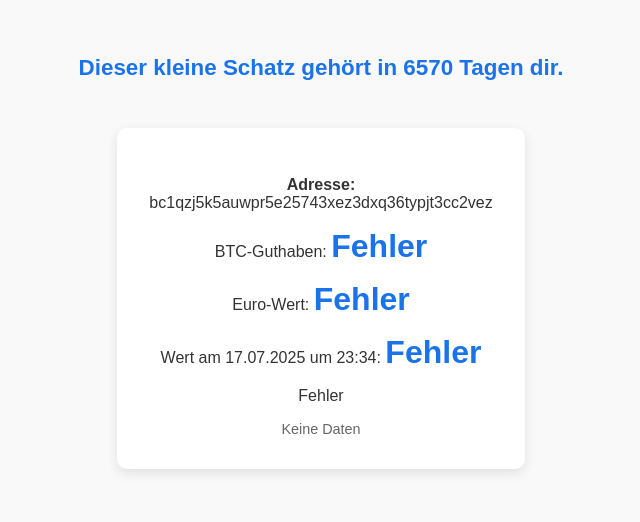
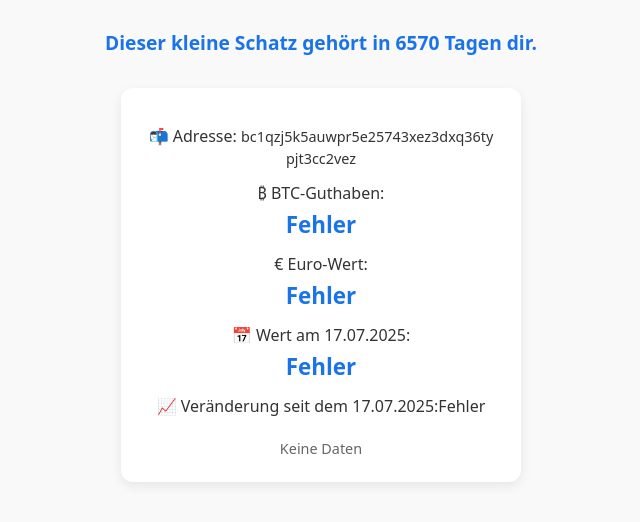
Before and after one commit to LordBerzerker/When-Phil-gets-18, a plain HTML site: page index.html in a window 1280 px wide. Shown: the whole page, without its empty margins (319-959 px from the left). Drawn offline with Linux system fonts and the light colour scheme; no server answers.

Commit message:
Update index.html

```diff
--- a/index.html
+++ b/index.html
@@ -6,44 +6,71 @@
   <title>Bitcoin Schatz</title>
   <style>
     body {
-      font-family: Arial, sans-serif;
+      font-family: system-ui, sans-serif;
       background: #f9f9f9;
       color: #333;
       text-align: center;
-      padding: 2em;
+      margin: 0;
+      padding: 1em;
     }
+
     .card {
       background: white;
-      border-radius: 10px;
-      padding: 2em;
-      box-shadow: 0 4px 12px rgba(0,0,0,0.1);
-      display: inline-block;
-      margin-top: 2em;
+      border-radius: 12px;
+      padding: 1.5em;
+      box-shadow: 0 4px 12px rgba(0,0,0,0.08);
+      max-width: 400px;
+      margin: 2em auto;
+      box-sizing: border-box;
     }
+
     h1 {
+      font-size: 1.2em;
+      color: #1a73e8;
+      margin-bottom: 1.5em;
+    }
+
+    p {
+      font-size: 1em;
+      margin: 0.8em 0;
+      line-height: 1.4;
+    }
+
+    .value {
       font-size: 1.4em;
-      color: #1a73e8;
-    }
-    .value {
-      font-size: 2em;
       font-weight: bold;
       color: #1a73e8;
+      display: block;
+      margin-top: 0.2em;
     }
+
     .timestamp {
-      margin-top: 1em;
+      margin-top: 1.5em;
       font-size: 0.9em;
       color: #666;
+    }
+
+    @media (max-width: 480px) {
+      h1 {
+        font-size: 1em;
+      }
+
+      .value {
+        font-size: 1.2em;
+      }
     }
   </style>
 </head>
 <body>
   <h1 id="countdown">Dieser kleine Schatz gehört in ... Tagen dir.</h1>
   <div class="card">
-    <p><strong>Adresse:</strong><br><span id="address">bc1qzj5k5auwpr5e25743xez3dxq36typjt3cc2vez</span></p>
-    <p>BTC-Guthaben: <span id="btc" class="value">...</span></p>
-    <p>Euro-Wert: <span id="eur" class="value">...</span></p>
-    <p>Wert am 17.07.2025 um 23:34: <span id="fixed-eur" class="value">261,47 €</span></p>
-    <p id="growth">Veränderung seit dem 17.07.2025: ...</p>
+    <p>📬 Adresse:
+      <span id="address" style="font-size: 0.9em; word-break: break-all;">bc1qzj5k5auwpr5e25743xez3dxq36typjt3cc2vez</span>
+    </p>
+    <p>₿ BTC-Guthaben:<span id="btc" class="value">...</span></p>
+    <p>€ Euro-Wert:<span id="eur" class="value">...</span></p>
+    <p>📅 Wert am 17.07.2025:<span id="fixed-eur" class="value">261,47 €</span></p>
+    <p>📈 Veränderung seit dem 17.07.2025:<span id="growth">...</span></p>
     <div class="timestamp" id="time">Aktualisiere...</div>
   </div>
 
@@ -84,14 +111,14 @@
         document.getElementById("btc").textContent = btc.toFixed(8) + " BTC";
         document.getElementById("eur").textContent = eur.toFixed(2) + " €";
 
-        // Fixwert am 17.07.2025 um 23:34 (statisch)
+        // Fixwert vom 17.07.2025
         const fixedEuro = 261.47;
         document.getElementById("fixed-eur").textContent = fixedEuro.toLocaleString('de-DE', {style: 'currency', currency: 'EUR'});
 
-        // Prozentuale Veränderung berechnen und anzeigen
+        // Prozentuale Veränderung berechnen
         const growth = ((eur - fixedEuro) / fixedEuro) * 100;
         const growthFormatted = (growth >= 0 ? "+" : "") + growth.toFixed(2) + " %";
-        document.getElementById("growth").textContent = "Veränderung seit dem 17.07.2025: " + growthFormatted;
+        document.getElementById("growth").textContent = growthFormatted;
 
         document.getElementById("time").textContent = "Aktualisiert: " + new Date().toLocaleString();
       } catch (e) {
```
